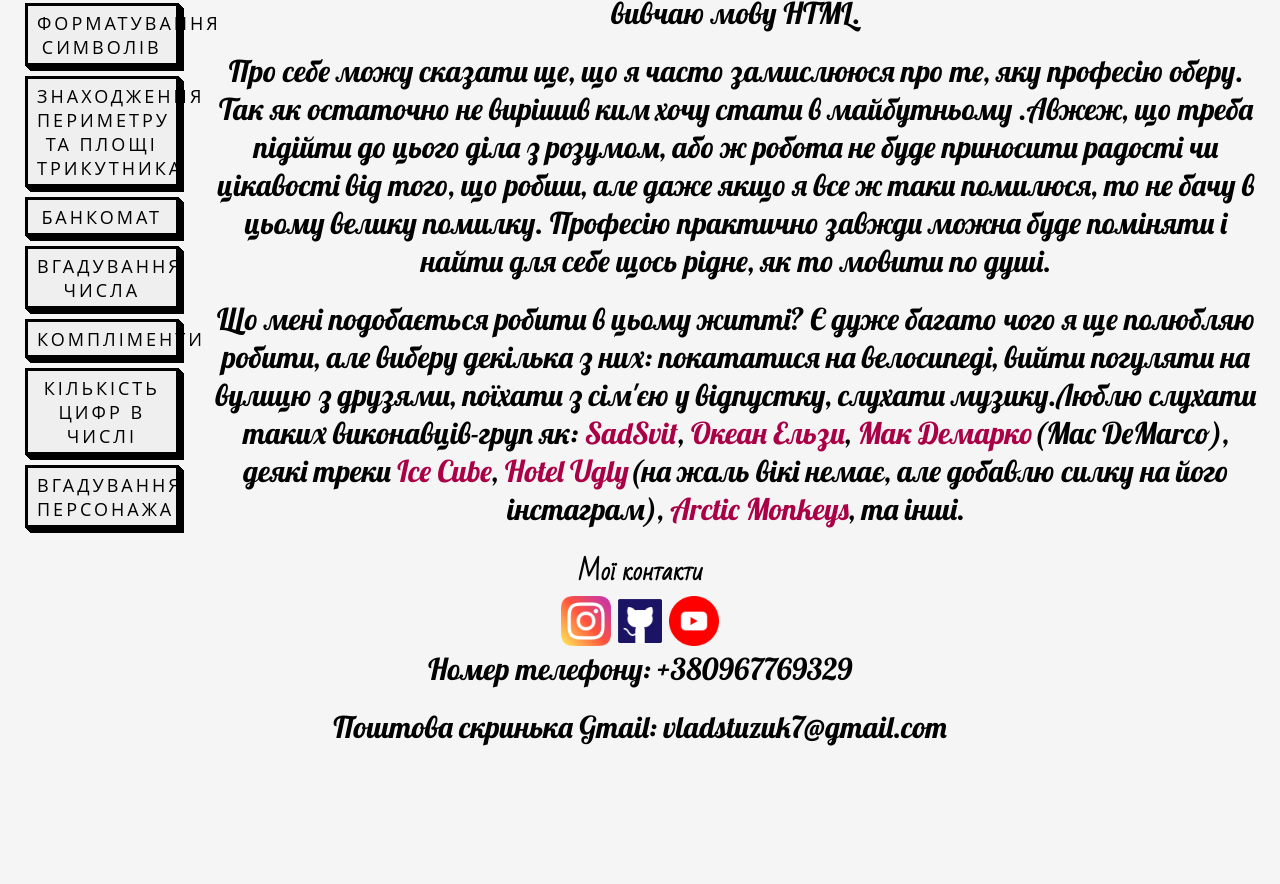
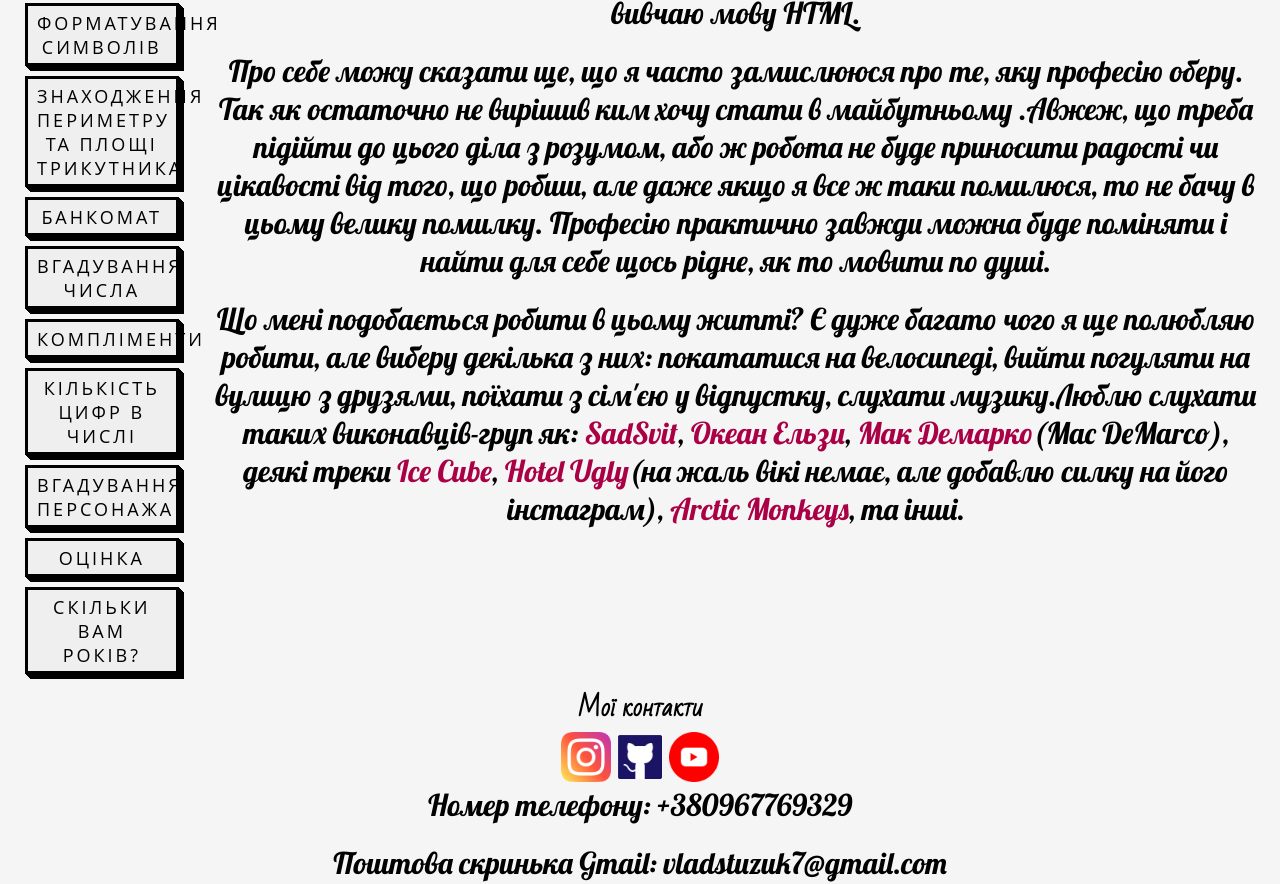
Before and after one commit to Mudoryu/Site, a plain HTML site: page index.html in a window 1280 px wide. Shown: the part 782-1666 px from the top of the page. Before the commit the page ends 1530 px from the top, so only its background shows below. Drawn offline with Linux system fonts and the light colour scheme.

Commit message:
Update index.html

```diff
--- a/index.html
+++ b/index.html
@@ -31,6 +31,8 @@
 <a href="VS/Compliments.html"target="_blank"><button class="button1" role="button">Компліменти</button></a>
 <a href="VS/numbers.html"target="_blank"><button class="button1" role="button">Кількість цифр в числі</button></a>
 <a href="VS/character.html"target="_blank"><button class="button1" role="button">Вгадування персонажа</button></a>
+<a href="VS/rating.html"target="_blank"><button class="button1" role="button">Оцінка</button></a>
+<a href="VS/age.html"target="_blank"><button class="button1" role="button">Скільки вам років?</button></a>
 </div>
 </div>
 <div id="content"><h2 style="color:black;">Про мене</h2>
```
